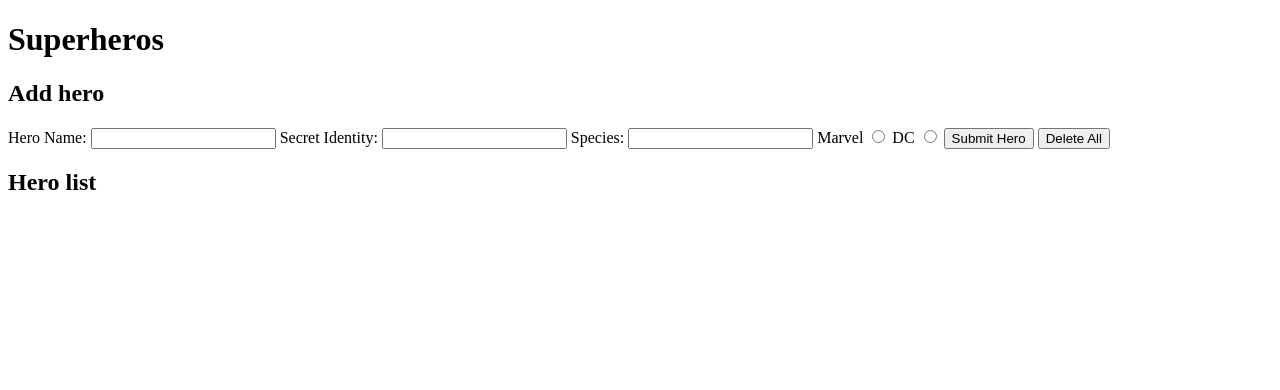
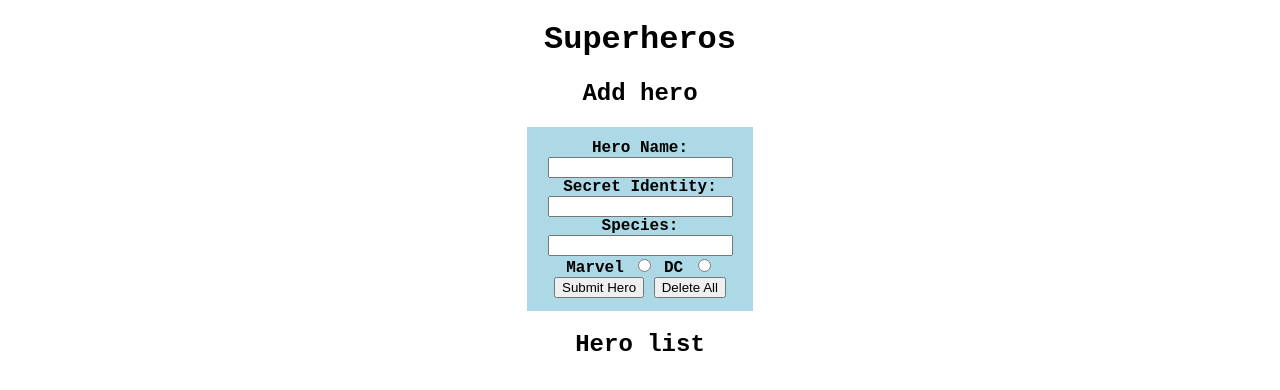
Before and after one commit to Andrew-Lindsay42/Week6WeekendHW, a plain HTML site: page index.html in a window 1280 px wide. Drawn offline with Linux system fonts and the light colour scheme.

Commit message:
Added (extremely) basic styling

```diff
--- /dev/null
+++ b/css/main.css
@@ -0,0 +1,23 @@
+body {
+    font-family: "Courier New", Courier, monospace;
+    font-weight: bold;
+    text-align: center;
+  }
+
+#form_div {
+    display: flex;
+    justify-content: center;
+}
+
+#form {
+    background-color: lightblue;
+    display: flexbox;
+    justify-content: space-around;
+    text-align: center;
+    padding: 1%;
+    width: 200px;
+}
+
+#hero_list {
+    list-style-type: none;
+}
--- a/index.html
+++ b/index.html
@@ -4,11 +4,13 @@
     <meta charset="utf-8">
     <title>Superheros</title>
     <script src="js/app.js"></script>
+    <link rel="stylesheet" href="css/main.css">
   </head>
   <body>
     <h1 id="heading">Superheros</h1>
 
     <h2>Add hero</h2>
+    <div id="form_div">
     <form id="form">
       <label for="hero_name">Hero Name:</label>
       <input type="text" id="hero_name">
@@ -28,6 +30,7 @@
       <button type="submit" id="submit_hero">Submit Hero</button>
       <button type="submit" id="delete_all">Delete All</button>
     </form>
+    </div>
 
     <h2>Hero list</h2>
     <ul id = hero_list></ul>
```
